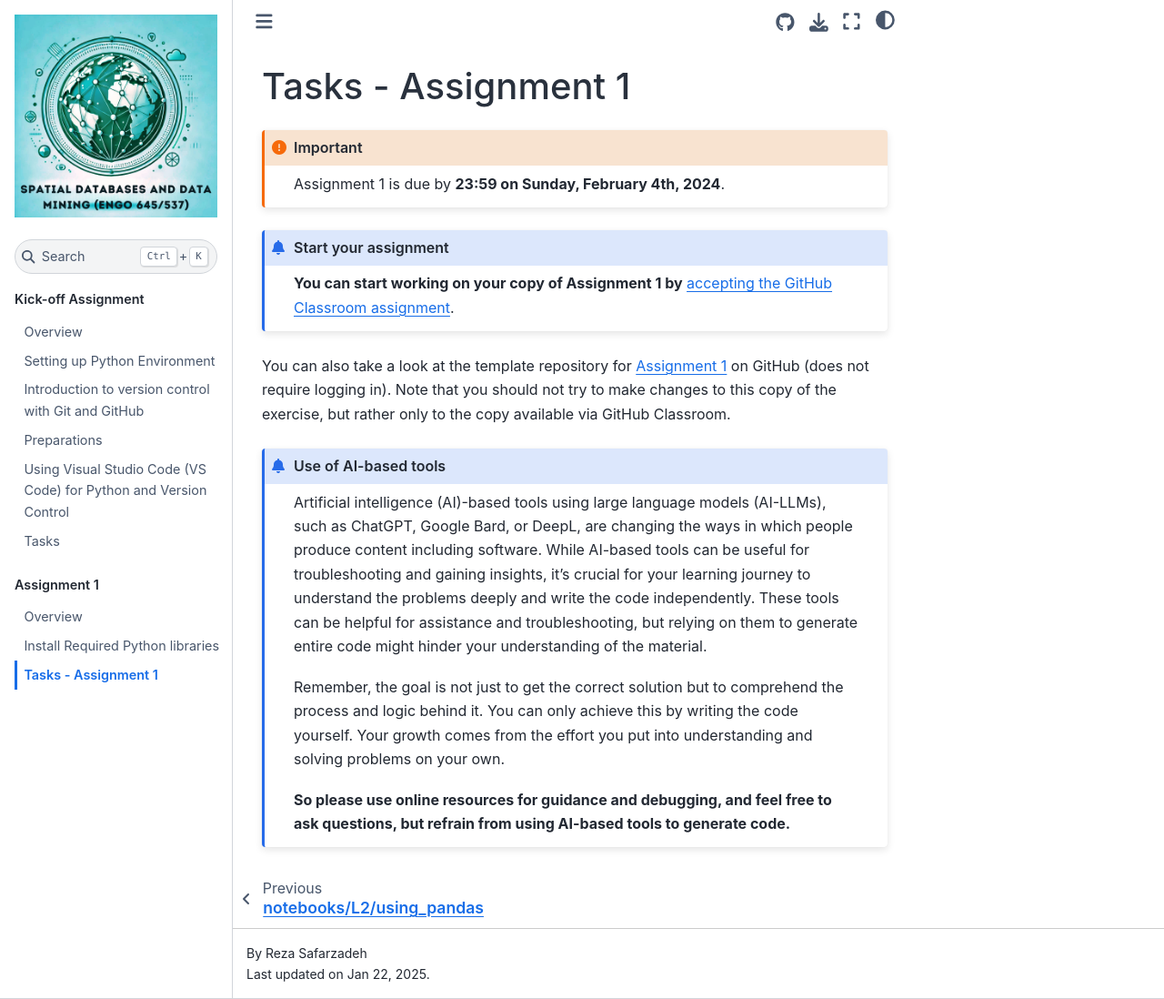
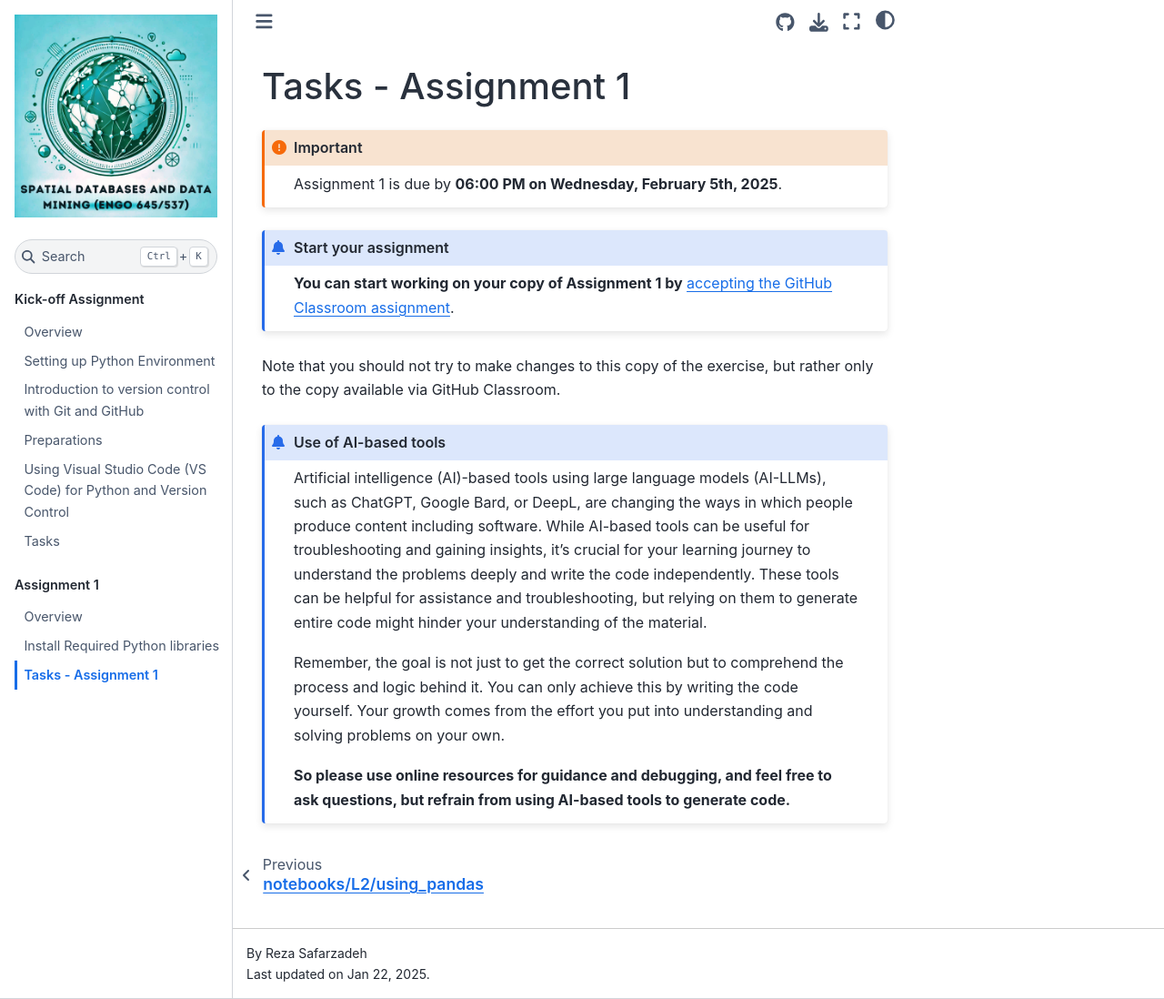
Before and after one commit to safarzadeh-reza/Spatial_Data_Mining_Winter2025, a Sphinx documentation site: the page built from source/tutorials/L2/tasks.rst, in a window 1280 px wide and 1098 px high. Shown: the whole window at 91% size. Built offline with Sphinx 7.4.7 and the Sphinx Book theme 1.1.4, drawn with Linux system fonts in a browser that asks for light colours; pages that are not in the unit, such as notebooks, are missing from menus.

Commit message:
added github classroom

```diff
--- a/source/tutorials/L2/tasks.rst
+++ b/source/tutorials/L2/tasks.rst
@@ -2,16 +2,15 @@
 ==========
 
 .. important::
-    Assignment 1 is due by **23:59 on Sunday, February 4th, 2024**.
+    Assignment 1 is due by **06:00 PM on Wednesday, February 5th, 2025**.
 
 
 
 .. admonition:: Start your assignment
 
-    **You can start working on your copy of Assignment 1 by** `accepting the GitHub Classroom assignment <https://classroom.github.com/a/s-mgkuwb>`__.
+    **You can start working on your copy of Assignment 1 by** `accepting the GitHub Classroom assignment <https://classroom.github.com/a/bhDpqfTD>`__.
 
 
-You can also take a look at the template repository for `Assignment 1 <https://github.com/ENGO645/Assignment_01>`__  on GitHub (does not require logging in).
 Note that you should not try to make changes to this copy of the exercise,
 but rather only to the copy available via GitHub Classroom.
 
```
